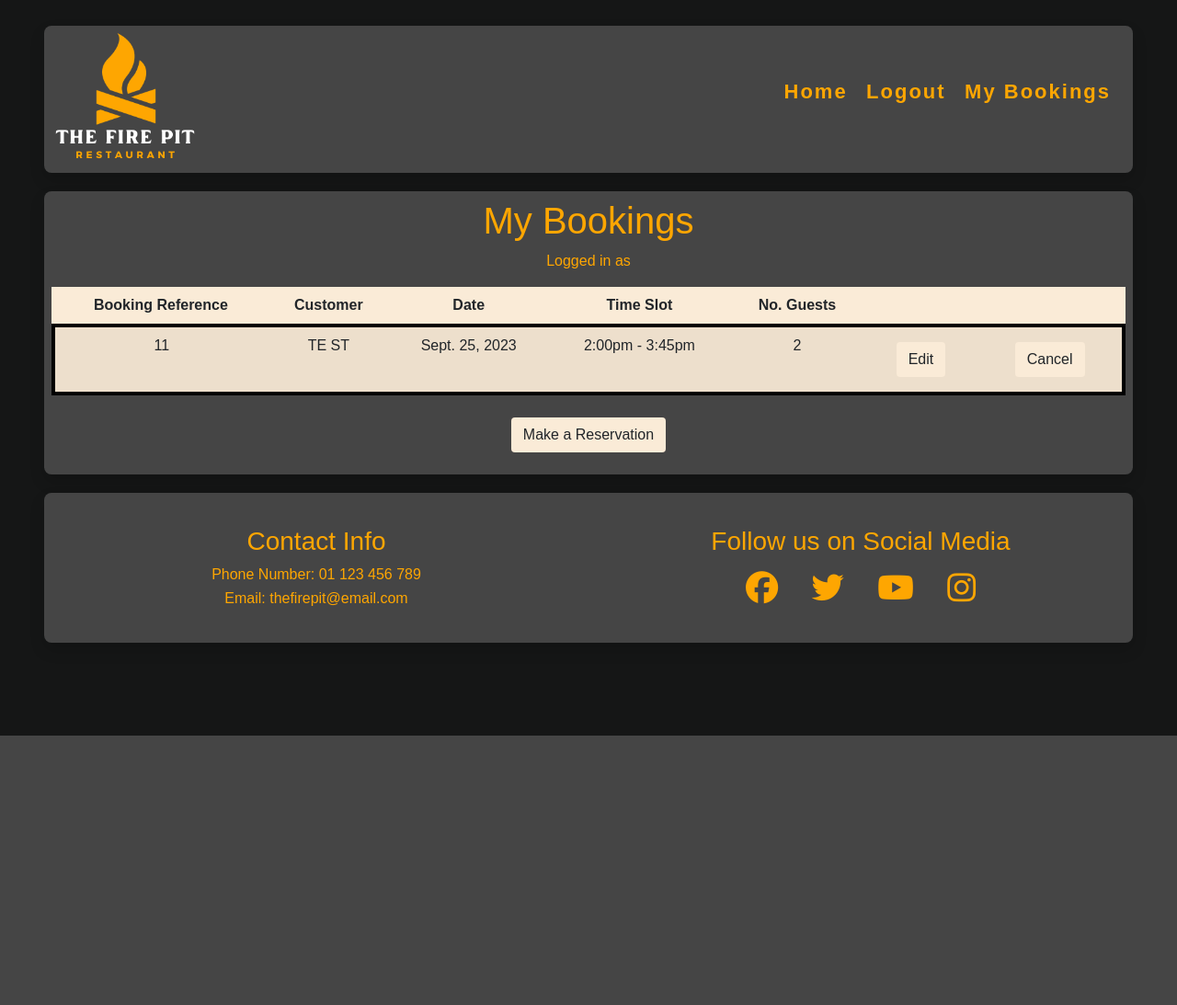
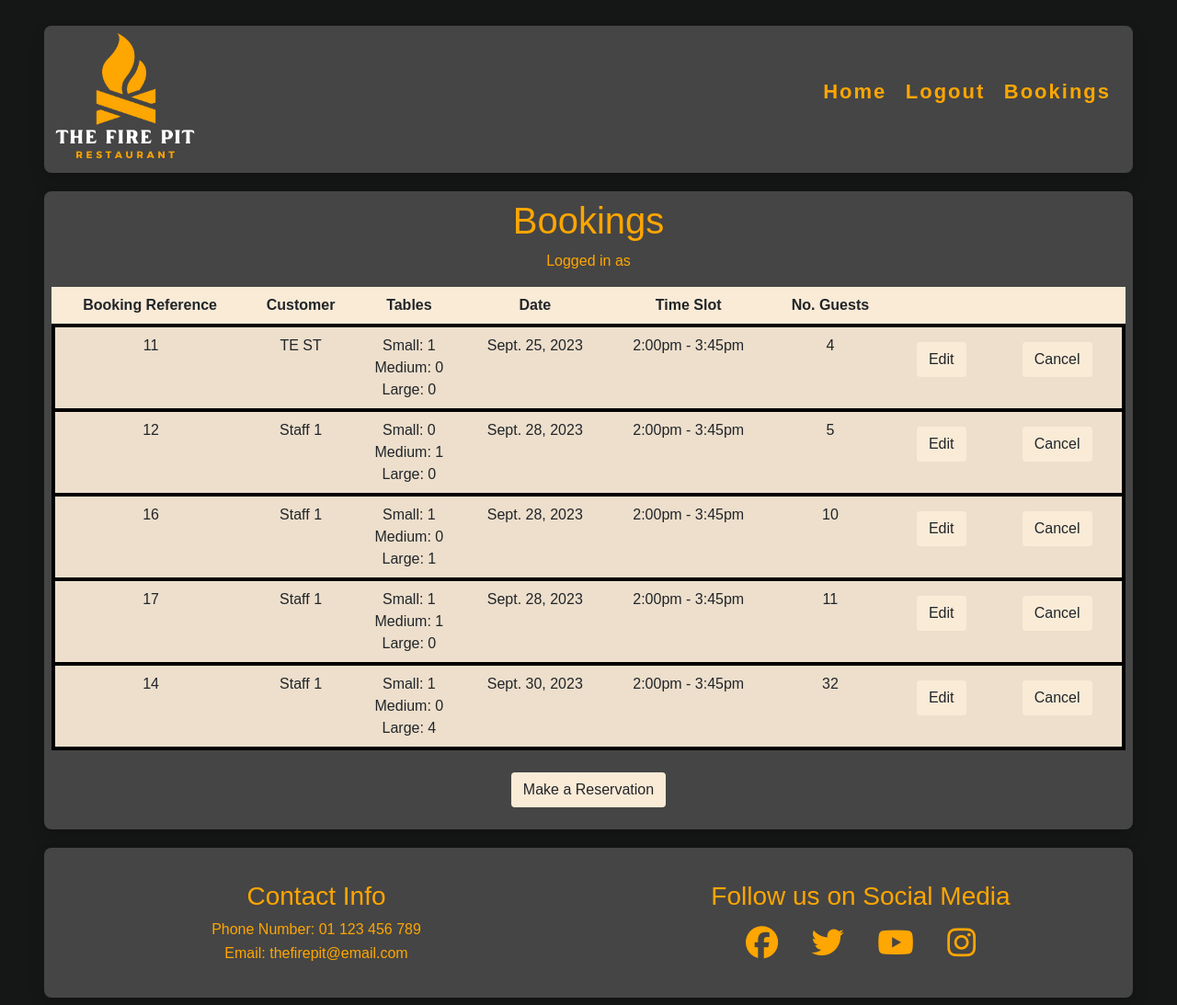
Before and after one commit to Kristfur/the-fire-pit, a Django app: page /booking/bookings in a window 1280 px wide. Shown: the whole page at 92% size. Before the commit the page ends 800 px from the top, so only its background shows below. Run offline with Django 3.2, Linux system fonts and the light colour scheme; a user stored in the database is signed in; data comes from the database, SQL or seed files in the repository; some libraries are stand-ins or nearby versions.

Commit message:
Fix edit/delete booking redirect error

```diff
--- a/booking/models.py
+++ b/booking/models.py
@@ -6,8 +6,12 @@ TIME_SLOTS = ((1, "2:00pm - 3:45pm"), (2, "4:00pm - 5:45pm"),
 
 
 class AvailableBookings(models.Model):
-    available_tables = models.CharField(max_length=40)  # e.g (4, 2, 2) <- there are 4 tables with 4 seats, 2 with 6 and 2 with 8
-    seats_per_table = models.CharField(max_length=40)   # e.g (4, 6, 8)
+    available_tables_small = models.IntegerField(default=0)
+    seats_per_table_small = models.IntegerField(default=0)
+    available_tables_medium = models.IntegerField(default=0)
+    seats_per_table_medium = models.IntegerField(default=0)
+    available_tables_large = models.IntegerField(default=0)
+    seats_per_table_large = models.IntegerField(default=0)
     updated_on = models.DateTimeField(auto_now=True)
     updated_by = models.ForeignKey(
         User, default=0, on_delete=models.SET_DEFAULT, related_name="available_bookings"
@@ -18,7 +22,9 @@ class Booking(models.Model):
     customer = models.ForeignKey(
         User, on_delete=models.CASCADE, related_name="customer")
     booking_name = models.CharField(max_length=25)
-    tables_needed = models.CharField(max_length=40)
+    tables_needed_small = models.IntegerField(default=0)
+    tables_needed_medium = models.IntegerField(default=0)
+    tables_needed_large = models.IntegerField(default=0)
     guest_count = models.IntegerField(default=2)
     booking_date = models.DateField()
     booking_time = models.IntegerField(choices=TIME_SLOTS, default=1)
--- a/booking/templates/booking/booking_home.html
+++ b/booking/templates/booking/booking_home.html
@@ -4,7 +4,7 @@
 {% block content %}
 <div class='content-block'>
     <div>
-        <h1 class="text-center">My Bookings</h1>
+        <h1 class="text-center">{% if request.user.is_staff %}Bookings{% else %}My Bookings{% endif %}</h1>
         <p>Logged in as {{user.first_name}} {{user.last_name}}</p>
         <table class="table table-striped table-hover">
             <thead>
@@ -12,6 +12,7 @@
                     <th>Booking Reference</th>
                     {% if request.user.is_staff %}
                         <th>Customer</th>
+                        <th>Tables</th>
                     {% else %}
                         <th>Booking Name</th>
                     {% endif %}
@@ -28,13 +29,20 @@
                     <td>
                         {{ booking.pk }}
                     </td>
-                    <td>
-                        {% if request.user.is_staff %}
+                    {% if request.user.is_staff %}
+                        <td>
                             {{ booking.customer.first_name }} {{ booking.customer.last_name }}
-                        {% else %}
+                        </td>
+                        <td class="tables">
+                            <div class="tables_info">Small: {{ booking.tables_needed_small }}</div>
+                            <div class="tables_info">Medium: {{ booking.tables_needed_medium }}</div>
+                            <div class="tables_info">Large: {{ booking.tables_needed_large }}</div>
+                        </td>
+                    {% else %}
+                        <td>
                             {{ booking.booking_name }}
-                        {% endif %}
-                    </td>
+                        </td>
+                    {% endif %}
                     <td>
                         {{ booking.booking_date }}
                     </td>
--- a/booking/views.py
+++ b/booking/views.py
@@ -53,14 +53,18 @@ class create_booking(LoginRequiredMixin, CreateView):
 
         # Get all available tables for this time
         for available in AvailableBookings.objects.all():
-            available_tables = list(map(int, available.available_tables.split(",")))
-            seats_per_table = list(map(int, available.seats_per_table.split(",")))
+            available_tables.append(available.available_tables_small)
+            seats_per_table.append(available.seats_per_table_small)
+            available_tables.append(available.available_tables_medium)
+            seats_per_table.append(available.seats_per_table_medium)
+            available_tables.append(available.available_tables_large)
+            seats_per_table.append(available.seats_per_table_large)
 
         # Remove occupied tables from available tables
         for booking in bookings_at_same_time:
-            tables_used = list(map(int, booking.tables_needed.split(",")))
-            for i in range(0, len(tables_used)):
-                available_tables[i] -= tables_used[i]
+            available_tables[0] -= booking.tables_needed_small
+            available_tables[1] -= booking.tables_needed_medium
+            available_tables[2] -= booking.tables_needed_large
 
         # Assign tables to booking,    ######(currently unoptomized)######
         unseated_guests = guests
@@ -91,7 +95,9 @@ class create_booking(LoginRequiredMixin, CreateView):
                     break
 
         # Assign tables needed to booking
-        form.instance.tables_needed = ','.join(map(str, tables_needed))
+        form.instance.tables_needed_small = tables_needed[0]
+        form.instance.tables_needed_medium = tables_needed[1]
+        form.instance.tables_needed_large = tables_needed[2]
 
         messages.success(
             self.request,
@@ -108,7 +114,7 @@ class edit_booking(LoginRequiredMixin, UserPassesTestMixin, UpdateView):
 
     form_class = BookingForm
     template_name = 'booking/edit_booking.html'
-    success_url = "bookings"
+    success_url = "/"
     model = Booking
 
     def form_valid(self, form):
@@ -120,7 +126,11 @@ class edit_booking(LoginRequiredMixin, UserPassesTestMixin, UpdateView):
         guests = form.cleaned_data['guest_count']
 
         # Get booking object
-        tables_booked = Booking.objects.get(id=self.get_object().id)   # Add this code into form.py
+        tables_booked = [0, 0, 0]
+        current_booking = Booking.objects.get(id=self.get_object().id)
+        tables_booked[0] = current_booking.tables_needed_small
+        tables_booked[1] = current_booking.tables_needed_medium
+        tables_booked[2] = current_booking.tables_needed_large
 
         # Get all booking for this time
         bookings_at_same_time = Booking.objects.filter(
@@ -131,19 +141,22 @@ class edit_booking(LoginRequiredMixin, UserPassesTestMixin, UpdateView):
 
         # Get all available tables for this time
         for available in AvailableBookings.objects.all():
-            available_tables = list(map(int, available.available_tables.split(",")))
-            seats_per_table = list(map(int, available.seats_per_table.split(",")))
+            available_tables.append(available.available_tables_small)
+            seats_per_table.append(available.seats_per_table_small)
+            available_tables.append(available.available_tables_medium)
+            seats_per_table.append(available.seats_per_table_medium)
+            available_tables.append(available.available_tables_large)
+            seats_per_table.append(available.seats_per_table_large)
 
         # Remove occupied tables from available tables
         for booking in bookings_at_same_time:
-            tables_used = list(map(int, booking.tables_needed.split(",")))
-            for i in range(0, len(tables_used)):
-                available_tables[i] -= tables_used[i]
+            available_tables[0] -= booking.tables_needed_small
+            available_tables[1] -= booking.tables_needed_medium
+            available_tables[2] -= booking.tables_needed_large
 
         # Add currently booked table to available tables
-        tables_used = list(map(int, tables_booked.tables_needed.split(",")))
-        for i in range(0, len(tables_used)):
-            available_tables[i] += tables_used[i]
+        for i in range(0, 3):
+            available_tables[i] += tables_booked[i]
 
         # Assign tables to booking,    ######(currently unoptomized)######
         unseated_guests = guests
@@ -174,8 +187,9 @@ class edit_booking(LoginRequiredMixin, UserPassesTestMixin, UpdateView):
                     break
 
         # Assign tables needed to booking
-        form.instance.tables_needed = ','.join(map(str, tables_needed))
-
+        form.instance.tables_needed_small = tables_needed[0]
+        form.instance.tables_needed_medium = tables_needed[1]
+        form.instance.tables_needed_large = tables_needed[2]
         messages.success(
             self.request,
             f'Successfully updated booking for {guests} guests on {date}'
@@ -195,7 +209,8 @@ class delete_booking(LoginRequiredMixin, UserPassesTestMixin, DeleteView):
     Allows user to delete their bookings
     """
     model = Booking
-    success_url = "bookings"
+    success_url = "/"
+    template_name = 'booking/confirm_delete.html'
 
     def form_valid(self, form):
         """
--- a/static/css/style.css
+++ b/static/css/style.css
@@ -130,11 +130,6 @@ footer ul {
     color: #f8b219;
 }
 
-/* Toasts */
-.toast {
-    autohide: false;
-}
-
 /* Home page */
 .content-block {
     width: 100%;
@@ -194,6 +189,9 @@ ul li{
 }
 
 
+/* Booking home page */
+
+
 
 /* Website responsiveness */
 @media only screen and (min-width: 650px) {
--- a/templates/includes/header.html
+++ b/templates/includes/header.html
@@ -13,7 +13,7 @@
                 <a href="{% url 'account_logout' %}">Logout</a>
             </li>
             <li>
-                <a href="{% url 'booking_home' %}">My Bookings</a>
+                <a href="{% url 'booking_home' %}">{% if request.user.is_staff %}Bookings{% else %}My Bookings{% endif %}</a>
             </li>
             {% else %}
             <li>
```
Also changed, not shown: booking/forms.py (+21 -13 lines), booking/migrations/0003_remove_availablebookings_available_tables_and_more.py (added), db.sqlite3.
